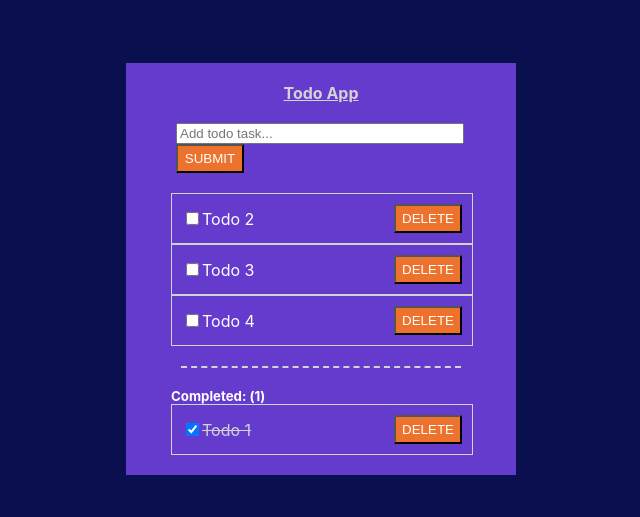
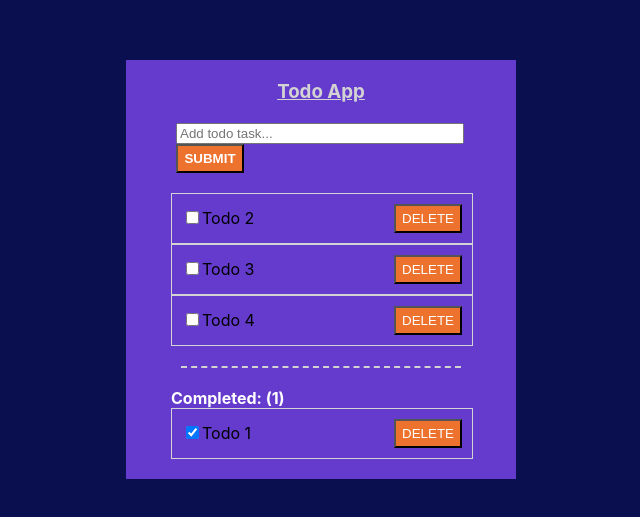
Before and after one commit to thomHayner/react-redux-todo-app, a React (Create React App) app: page / in a window 1280 px wide. Shown: the part 131-648 px from the top of the page, without its empty margins (319-959 px from the left). Built offline with nearby package versions, Linux system fonts and the light colour scheme.

Commit message:
code: convert to styled components

```diff
--- a/src/App.js
+++ b/src/App.js
@@ -1,49 +1,50 @@
-import React from 'react';
-import AddNewTaskCard from './components/toDoList/AddNewTaskCard';
-import ToDoList from './components/toDoList/ToDoList';
-import './App.css';
+import React from "react";
+import styled from "styled-components";
+import AddNewTaskCard from "./components/toDoList/AddNewTaskCard";
+import ToDoList from "./components/toDoList/ToDoList";
+
+const AppMain = styled.div`
+  display: flex;
+  flex-direction: column;
+  justify-content: center;
+  align-items: center;
+  width: 100vw;
+  height: 100vh;
+  background-color: #0A104F;
+`;
+
+const ContentWrapper = styled.div`
+  display: flex;
+  flex-direction: column;
+  justify-content: center;
+  align-items: center;
+  min-width: 350px;
+  max-width: 33vw;
+  background-color: #653BCD;
+  margin: 10px;
+  padding: 20px;
+  row-gap: 20px;
+`;
+
+const AppTitle = styled.h3`
+  color: lightgrey;
+  text-decoration: underline;
+  margin: 0px;
+  padding: 0px;
+`;
 
 function App() {
+
   return (
-    <div
-      className="App"
-      style={{
-        display: "flex",
-        flexDirection: "column",
-        justifyContent: "center",
-        alignItems: "center",
-        width: "100vw",
-        height: "100vh",
-        backgroundColor: "#0A104F",
-      }}
-    >
-      <div
-        className="content-wrapper"
-        style={{
-          display: "flex",
-          flexDirection: "column",
-          justifyContent: "center",
-          alignItems: "center",
-          minWidth: "350px",
-          maxWidth: "33vw",
-          backgroundColor: "#653BCD",
-          margin: "10px",
-          padding: "20px",
-          rowGap: "20px",
-        }}
-      >
-        <h4
-          style={{
-            color: "lightgrey",
-            textDecorationLine: "underline",
-            margin: "0px",
-            padding: "0px",
-          }}
-        >Todo App</h4>
+    <AppMain>
+      <ContentWrapper>
+        <AppTitle>
+          Todo App
+        </AppTitle>
         <AddNewTaskCard />
         <ToDoList />
-      </div>
-    </div>
+      </ContentWrapper>
+    </AppMain>
   );
 }
 
--- a/src/components/toDoList/AddNewTaskCard.jsx
+++ b/src/components/toDoList/AddNewTaskCard.jsx
@@ -1,10 +1,34 @@
 import React, { useState, useRef } from "react";
-import { useDispatch } from 'react-redux';
+import { useDispatch } from "react-redux";
+import styled from "styled-components";
 
-import { addTaskToList } from './tasksSlice';
+import { addTaskToList } from "./tasksSlice";
+
+const AddTaskForm = styled.form`
+  display: flex;
+  flex-direction: column;
+  width: 80%;
+  margin-left: -10px;
+  padding: 0px;
+`;
+
+const TaskInput = styled.input`
+  width: 100%;
+`;
+
+const SubmitButton = styled.input`
+  width: 20%;
+  min-width: 68px;
+  background-color: #ED722D;
+  color: white;
+  font-weight: bold;
+  text-transform: uppercase;
+  text-align: center;
+  padding: 5px;
+`;
 
 const AddNewTaskCard = () => {
-  const [newTask, setNewTask] = useState('');
+  const [newTask, setNewTask] = useState("");
 
   const taskInputRef = useRef(null);
 
@@ -16,45 +40,26 @@ const AddNewTaskCard = () => {
 
   const handleSubmit = () => {
     dispatch(addTaskToList(newTask));
-    setNewTask('');
+    setNewTask("");
   };
 
   return(
-      <form
-        style={{
-          display: "flex",
-          flexDirection: "column",
-          width: "80%",
-          marginLeft: "-10px",
-          padding: "0px",
-        }}
+      <AddTaskForm
         onSubmit={(e) => e.preventDefault()}
       >
-        <input
+        <TaskInput
           ref={taskInputRef}
-          style={{
-            width: "100%",
-          }}
           type="text"
           placeholder="Add todo task..."
           value={newTask}
           onChange={(e) => handleChange(e.target.value)}
         />
-        <input
-          style={{
-            width: "20%",
-            minWidth: "68px",
-            backgroundColor: "#ED722D",
-            color: "white",
-            textTransform: "uppercase",
-            textAlign: "center",
-            padding: "5px",
-          }}
+        <SubmitButton
           type="submit"
           value="Submit"
           onClick={() => handleSubmit()}
         />
-      </form>
+      </AddTaskForm>
   );
 };
 
--- a/src/components/toDoList/elements/CompletedTasksList.jsx
+++ b/src/components/toDoList/elements/CompletedTasksList.jsx
@@ -1,24 +1,25 @@
 import React from "react";
 import { useSelector } from "react-redux";
 import { selectTodoList } from "../tasksSlice";
+import styled from "styled-components";
 
 import TaskCard from "./TaskCard";
+
+const SubTitle = styled.h4`
+  display: flex;
+  color: white;
+  margin: 0px;
+  padding: 0px;
+`;
 
 const CompletedItemsList = () => {
   const tasks = useSelector(selectTodoList);
 
   return(
     <div>
-      <h5
-        style={{
-          display: "flex",
-          color: "white",
-          margin: "0px",
-          padding: "0px",
-        }}
-      >
+      <SubTitle>
           Completed: (<span>{tasks.todoList.filter((n) => n.completed === true).length}</span>)
-      </h5>
+      </SubTitle>
       {tasks.todoList.map((n,i) => n.completed === true ?
         <TaskCard
           key={((i+1)**(i+1))/3}
--- a/src/components/toDoList/elements/TaskCard.jsx
+++ b/src/components/toDoList/elements/TaskCard.jsx
@@ -1,6 +1,32 @@
 import React from "react";
 import {  useDispatch } from "react-redux";
 import { deleteTaskFromList, updateTodoCheckbox } from "../tasksSlice";
+import styled from "styled-components";
+
+const CardWrapper = styled.div`
+  display: flex;
+  flex-direction: row;
+  justify-content: space-between;
+  align-items: center;
+  width: 100%;
+  border: 1px solid lightgrey;
+  padding: 10px;
+`;
+
+const TodoCheckboxLabel = styled.label`
+  color: data.completed ? lightgrey : white;
+  text-decoration: data.completed ? line-through : none;
+`;
+
+const DeleteButton = styled.input`
+  width: 20%;
+  min-width: 68px;
+  background-color: #ED722D;
+  color: white;
+  text-transform: uppercase;
+  text-align: center;
+  padding: 5px;
+`;
 
 const TaskCard = ({ data, indexToAlter }) => {
   const dispatch = useDispatch();
@@ -14,44 +40,22 @@ const TaskCard = ({ data, indexToAlter }) => {
   };
 
   return(
-    <div style={{
-        display: "flex",
-        flexDirection: "row",
-        justifyContent: "space-between",
-        alignItems: "center",
-        width: "100%",
-        border: "1px solid lightgrey",
-        padding: "10px",
-    }}>
-      <label
-        style={{
-          color: data.completed ? "lightgrey" : "white",
-          textDecoration: data.completed ? "line-through" : "none",
-        }}
-      >
+    <CardWrapper>
+      <TodoCheckboxLabel>
         <input
           type="checkbox"
           checked={data.completed}
           onChange={() => handleChange(indexToAlter)}
         />
         {data.todo}
-      </label>
-      <input
+      </TodoCheckboxLabel>
+      <DeleteButton
         type="button"
         id="delete"
         value="Delete"
         onClick={() => handleDelete(indexToAlter)}
-        style={{
-          width: "20%",
-        minWidth: "68px",
-        backgroundColor: "#ED722D",
-        color: "white",
-        textTransform: "uppercase",
-        textAlign: "center",
-        padding: "5px",
-        }}
       />
-    </div>
+    </CardWrapper>
   );
 };
 
```
